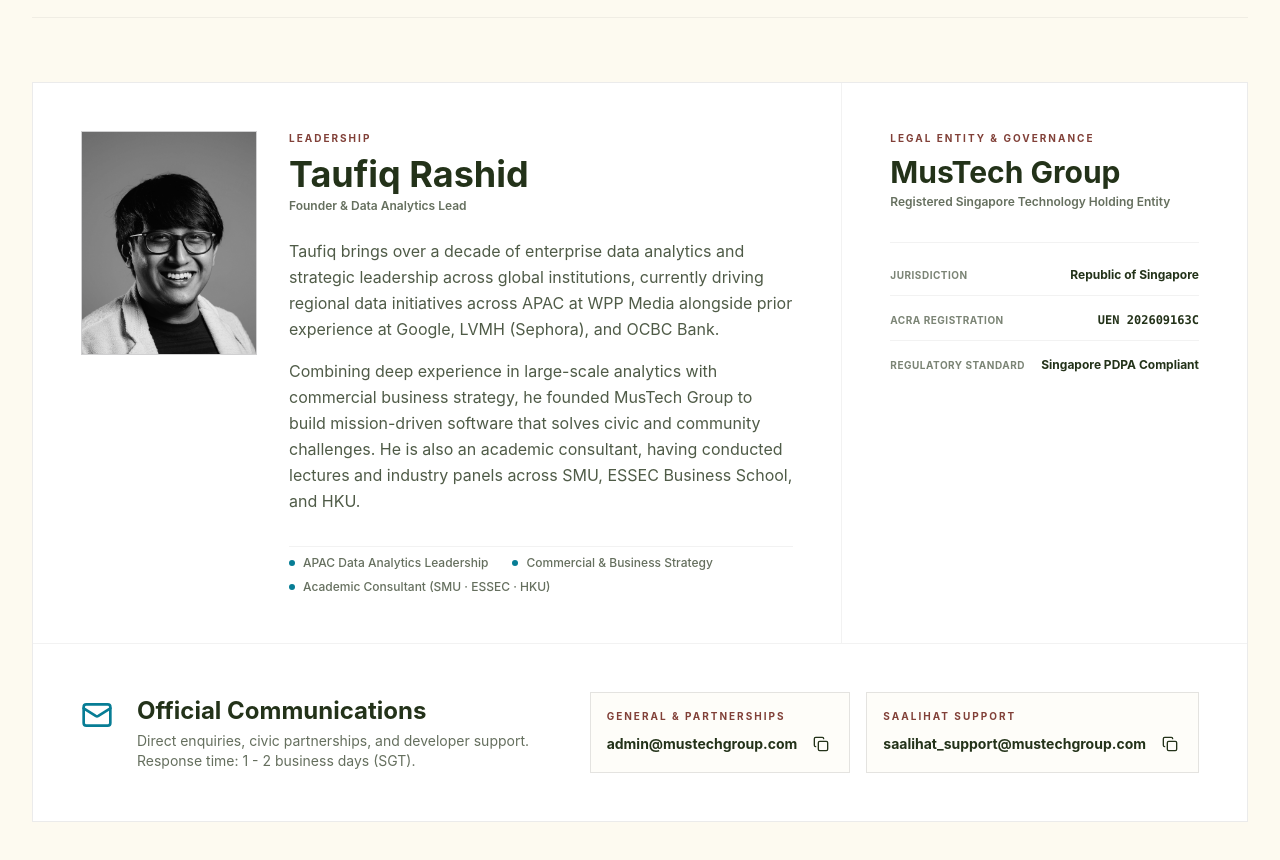
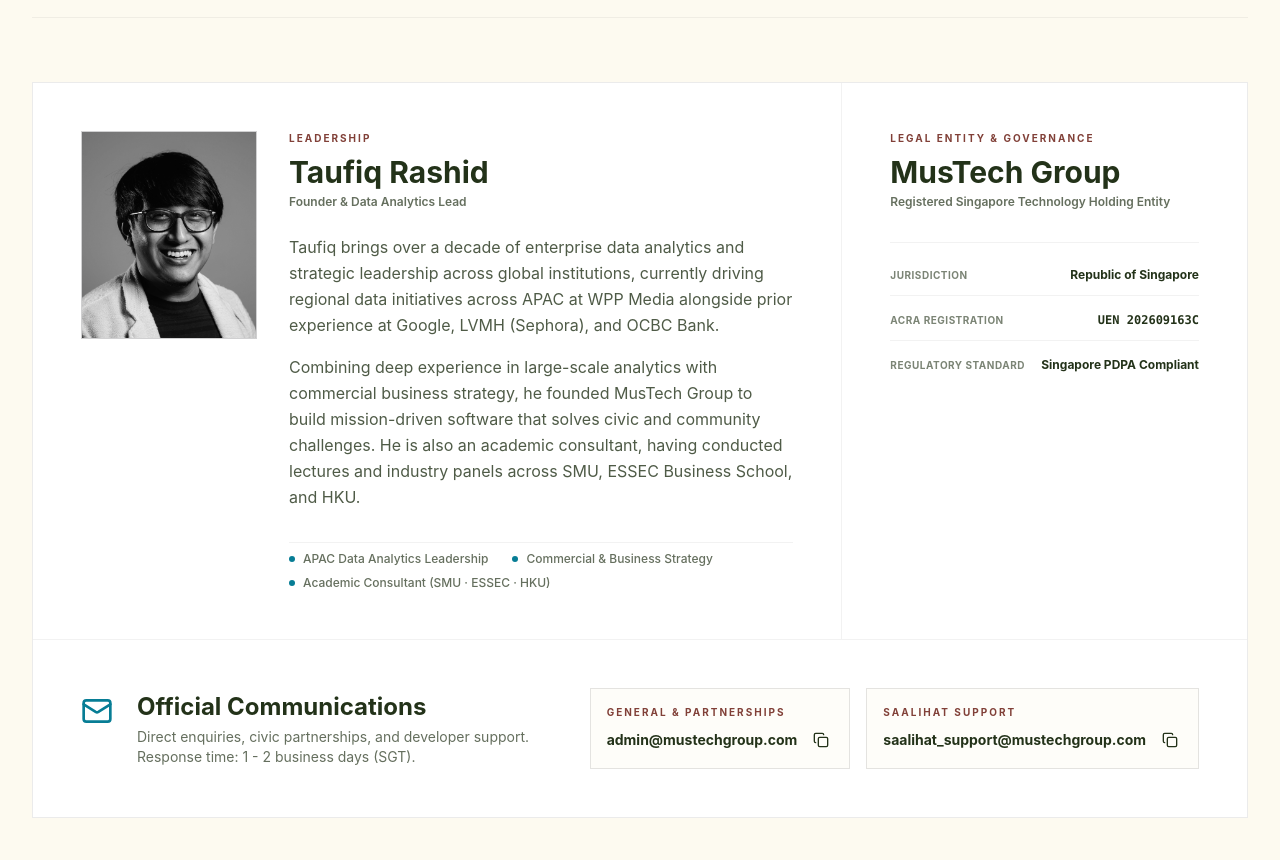
Before and after one commit to MusTechGroup/mustech-website, a Next.js app: page / in a window 1280 px wide. Shown: the part 4400-5260 px from the top of the page. Built offline with nearby package versions, Linux system fonts and the light colour scheme; a web font is replaced by a local one.

Commit message:
fix(design): equalize heading sizes and optimize headshot crop framing

```diff
--- a/src/components/CorporateDetails.tsx
+++ b/src/components/CorporateDetails.tsx
@@ -35,19 +35,19 @@ export default function CorporateDetails() {
 
             {/* Founder Profile */}
             <div className="lg:w-2/3 p-8 md:p-12 border-b lg:border-b-0 lg:border-r border-black/5 bg-white flex flex-col md:flex-row gap-8 items-start">
-              <div className="relative w-36 h-48 sm:w-44 sm:h-56 shrink-0 border border-black/15 bg-zinc-100 overflow-hidden">
+              <div className="relative w-36 h-44 sm:w-44 sm:h-52 shrink-0 border border-black/15 bg-zinc-100 overflow-hidden">
                 <Image
                   src="/brand/founder.jpg"
                   alt="Taufiq Rashid"
                   fill
                   sizes="(max-width: 640px) 144px, 176px"
-                  className="object-cover object-top grayscale hover:grayscale-0 transition-all duration-500"
+                  className="object-cover object-[center_40%] grayscale hover:grayscale-0 transition-all duration-500"
                 />
               </div>
 
               <div className="flex-1">
                 <div className="text-[10px] font-bold text-[var(--color-accent)] uppercase tracking-[0.2em] mb-2">Leadership</div>
-                <h3 className="font-brand text-3xl sm:text-4xl font-bold text-[var(--color-primary-dark)] mb-1">Taufiq Rashid</h3>
+                <h3 className="font-brand text-3xl font-bold text-[var(--color-primary-dark)] mb-1">Taufiq Rashid</h3>
                 <p className="text-xs font-semibold text-[var(--color-primary-dark)]/70 mb-6">Founder &amp; Data Analytics Lead</p>
 
                 <p className="text-[var(--color-primary-dark)]/80 leading-relaxed font-sans text-base mb-4">
```
